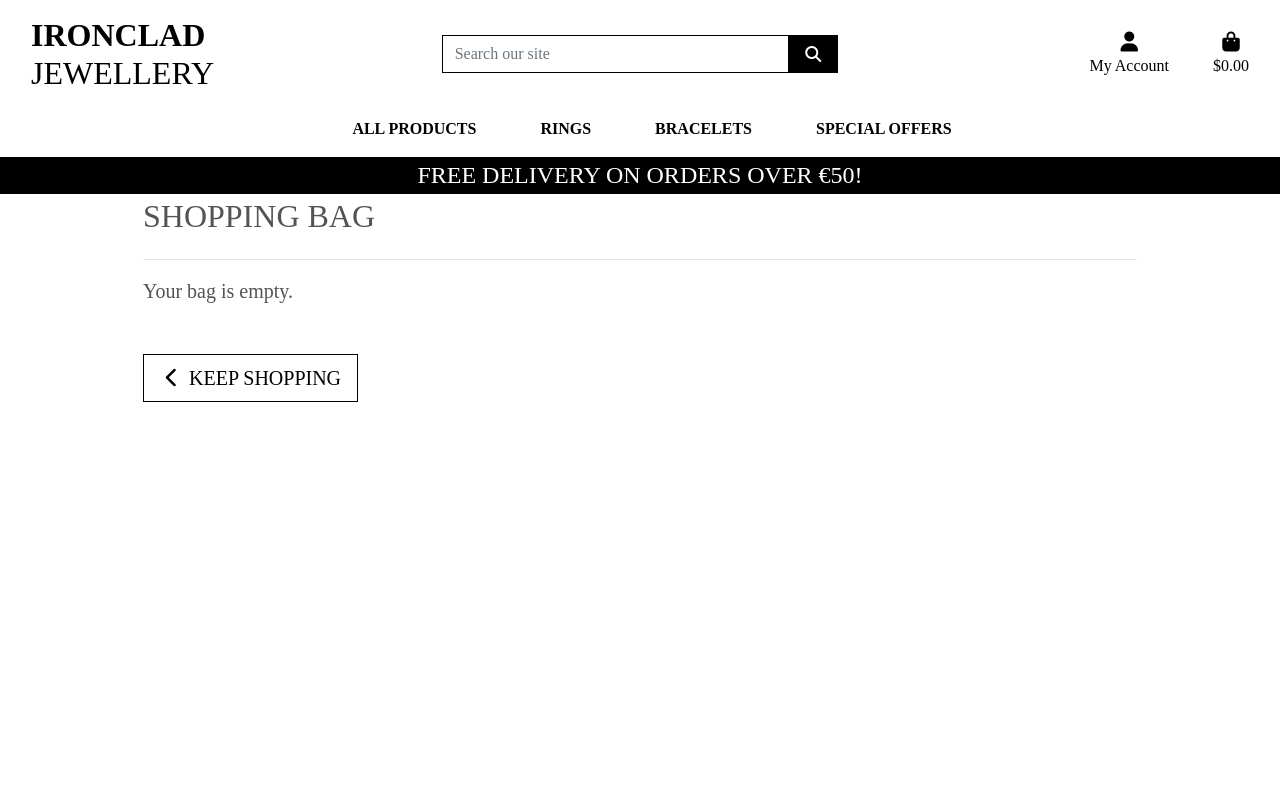
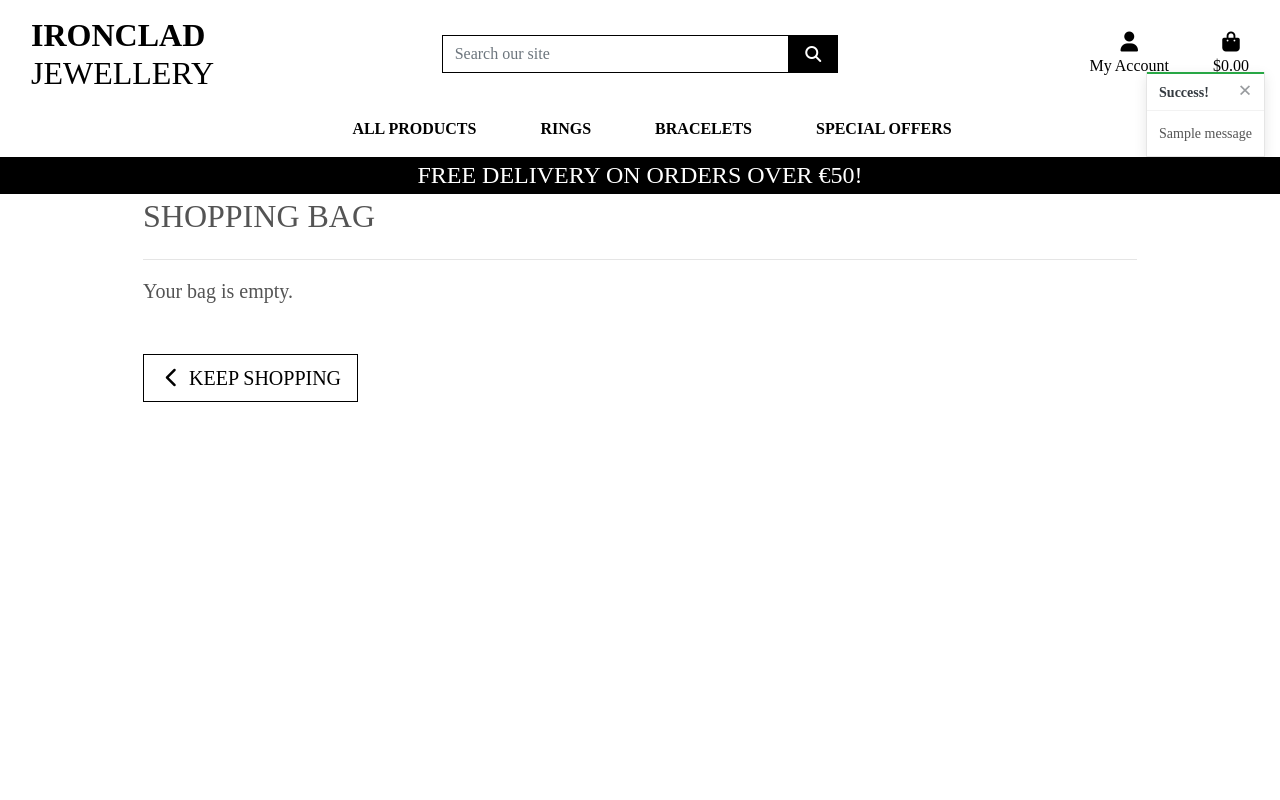
Before and after one commit to Ryan-Martin22/ironclad-jewellery, a Django app: page /bag/ in a window 1280 px wide. Run offline with Django 3.2, Linux system fonts and the light colour scheme; one stand-in notice (Sample message) is shown; some libraries are stand-ins or nearby versions; some web fonts are replaced.

Commit message:
add toast success,error,info and warning

```diff
--- a/bag/views.py
+++ b/bag/views.py
@@ -1,5 +1,8 @@
 from django.shortcuts import render, redirect, reverse, HttpResponse
+from django.contrib import messages
+
 from products.models import Product
+
 
 # Create your views here.
 
@@ -14,6 +17,7 @@
 def add_to_bag(request, item_id):
     """ Add a quantity of the specified product to the shopping bag """
 
+    product = Product.objects.get(pk=item_id)
     quantity = int(request.POST.get('quantity'))
     if quantity > 99:
         quantity = 99
@@ -26,10 +30,12 @@
         bag[item_id] += quantity
     else:
         bag[item_id] = quantity
+        messages.success(request, f'Added {product.name} to your bag')
 
     request.session['bag'] = bag
     print(request.session['bag'])
     return redirect(redirect_url)
+
 
 def adjust_bag(request, item_id):
     """Adjust the quantity of the specified product to the specified amount"""
@@ -56,6 +62,7 @@
     request.session['bag'] = bag
     return redirect(reverse('view_bag'))
 
+
 def remove_from_bag(request, item_id):
     """Remove the item from the shopping bag"""
 
--- a/ironclad/settings.py
+++ b/ironclad/settings.py
@@ -78,6 +78,8 @@
         },
     },
 ]
+
+MESSAGE_STORAGE = 'django.contrib.messages.storage.session.SessionStorage'
 
 AUTHENTICATION_BACKENDS = [
 
--- a/requirements.txt
+++ b/requirements.txt
@@ -7,3 +7,4 @@
 pytz==2023.3
 requests-oauthlib==1.3.1
 sqlparse==0.4.4
+sweetify==2.3.1
--- a/static/css/base.css
+++ b/static/css/base.css
@@ -100,6 +100,22 @@
     cursor: pointer;
 }
 
+.message-container {
+    position: fixed;
+    top: 72px;
+    right: 15px;
+    z-index: 99999999999;
+}
+
+.custom-toast {
+    overflow: visible;
+}
+
+.toast-capper {
+    height: 2px;
+}
+
+
 
 /* -------------------------------- Media Queries */
 
--- a/templates/base.html
+++ b/templates/base.html
@@ -128,7 +128,21 @@
     </header>
 
     {% if messages %}
-    <div class="message-container"></div>
+        <div class="message-container">
+            {% for message in messages %}
+                {% with message.level as level %}
+                    {% if level == 40 %}
+                        {% include 'includes/toasts/toast_error.html' %}
+                    {% elif level == 30 %}
+                        {% include 'includes/toasts/toast_warning.html' %}
+                    {% elif level == 25 %}
+                        {% include 'includes/toasts/toast_success.html' %}
+                    {% else %}
+                        {% include 'includes/toasts/toast_info.html' %}
+                    {% endif %}
+                {% endwith %}
+            {% endfor %}
+        </div>
     {% endif %}
 
     {% block page_header %}
@@ -138,6 +152,9 @@
     {% endblock %}
 
     {% block postloadjs %}
+    <script type="text/javascript">
+        $('.toast').toast('show');
+    </script>
     {% endblock %}
 
 
--- /dev/null
+++ b/templates/includes/toasts/toast_success.html
@@ -0,0 +1,13 @@
+<div class="toast custom-toast rounded-0 border-top-0" data-autohide="false">
+    <div class="arrow-up arrow-success"></div>
+    <div class="w-100 toast-capper bg-success"></div>
+    <div class="toast-header bg-white text-dark">
+        <strong class="mr-auto">Success!</strong>
+        <button type="button" class="ml-2 mb-1 close text-dark" data-dismiss="toast" aria-label="Close">
+            <span aria-hidden="true">&times;</span>
+        </button>
+    </div>
+    <div class="toast-body bg-white">
+        {{ message }}
+    </div>
+</div>
```
Also changed, not shown: templates/includes/toasts/toast_error.html (added, +13 -0 lines), templates/includes/toasts/toast_info.html (added, +13 -0 lines), templates/includes/toasts/toast_warning.html (added, +13 -0 lines), db.sqlite3.
